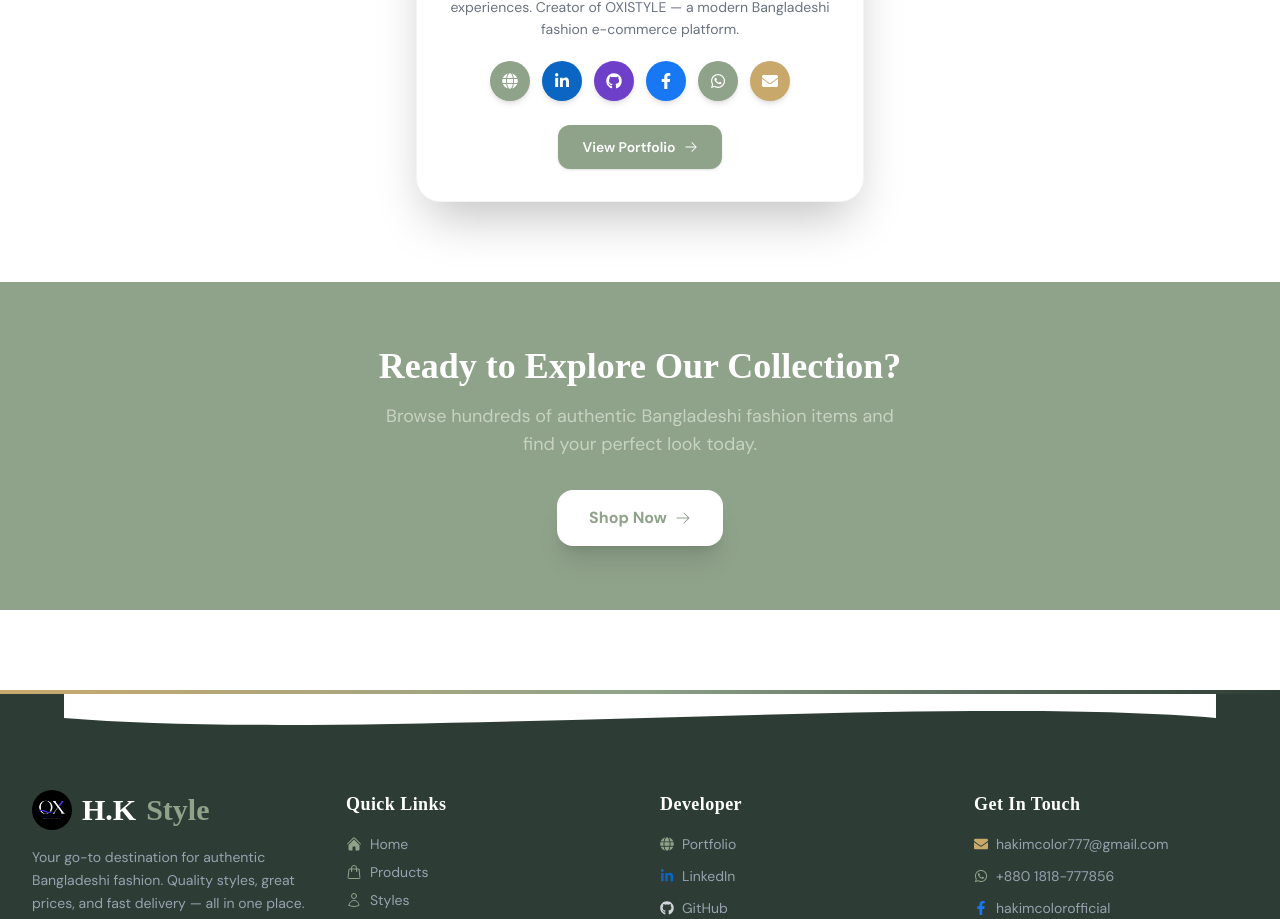
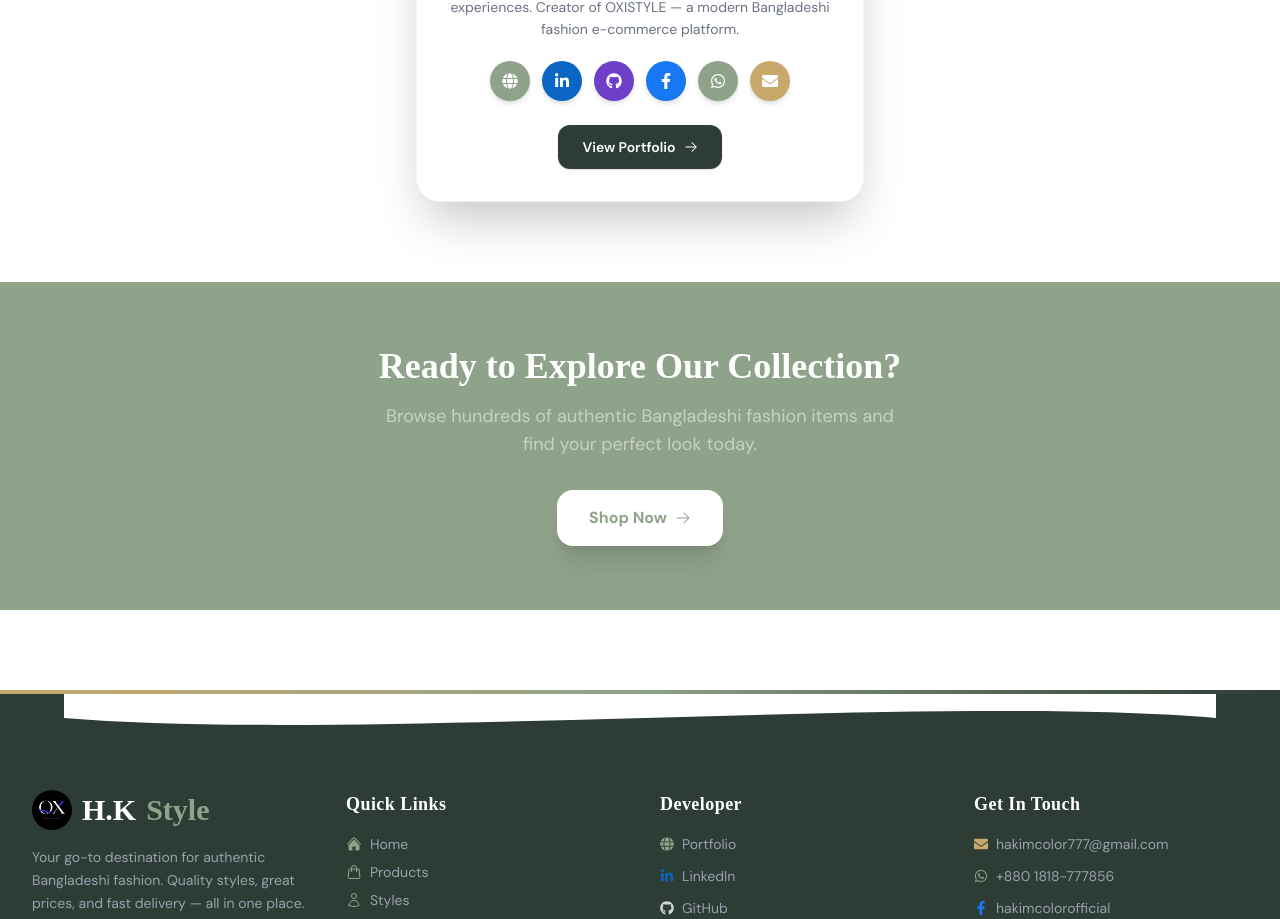
Before and after one commit to hakimcolor/Fashion-Store-Using-Local-Storage-, a React (Vite) app: page /about in a window 1280 px wide. Shown: the part 2115-3034 px from the top of the page. Built offline with nearby package versions, Linux system fonts and the light colour scheme; a web font is replaced by a local one.

Commit message:
style: portfolio button bg to #2d3d35 with gold hover

```diff
--- a/src/pages/About.jsx
+++ b/src/pages/About.jsx
@@ -256,7 +256,7 @@ const About = () => {
             href="https://hakimcolorportfolio.vercel.app/"
             target="_blank"
             rel="noreferrer"
-            className="inline-flex items-center gap-2 mt-6 px-6 py-3 bg-[#8FA28A] text-white rounded-xl font-semibold dmsans text-sm hover:bg-[#6b8578] active:scale-95 transition-all duration-200 cursor-pointer shadow"
+            className="inline-flex items-center gap-2 mt-6 px-6 py-3 bg-[#2d3d35] text-white rounded-xl font-semibold dmsans text-sm hover:bg-[#C8A96B] active:scale-95 transition-all duration-200 cursor-pointer shadow"
           >
             {tr('about_portfolio', lang)} <HiArrowRight />
           </a>
```
